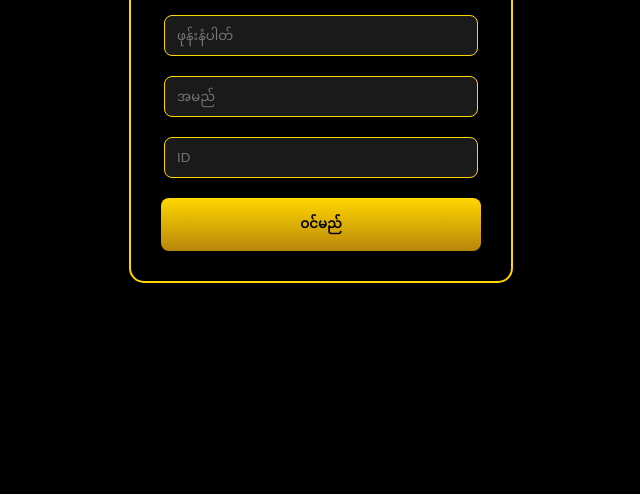
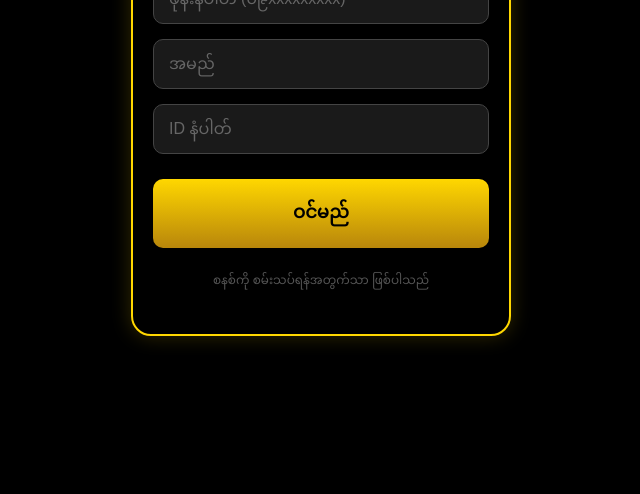
Before and after one commit to Spck-Key/Money-Box, a plain HTML site: page index.html in a window 1280 px wide. Shown: the part 306-800 px from the top of the page, without its empty margins (319-959 px from the left). Drawn offline with Linux system fonts and the light colour scheme.

Commit message:
update index.html

```diff
--- a/index.html
+++ b/index.html
@@ -5,19 +5,108 @@
     <meta name="viewport" content="width=device-width, initial-scale=1.0">
     <title>MoneyBed 3D - Login</title>
     <style>
-        body { margin: 0; background: #000 url('1000020838.png') no-repeat center center fixed; background-size: cover; font-family: sans-serif; display: flex; justify-content: center; align-items: center; height: 100vh; }
-        .login-box { background: rgba(0, 0, 0, 0.85); padding: 30px; border-radius: 15px; border: 2px solid #ffd700; text-align: center; width: 320px; }
-        input { width: 90%; padding: 12px; margin: 10px 0; border-radius: 8px; border: 1px solid #ffd700; background: #1a1a1a; color: #fff; outline: none; }
-        button { width: 100%; padding: 12px; background: linear-gradient(to bottom, #ffd700, #b8860b); border: none; font-weight: bold; cursor: pointer; border-radius: 8px; margin-top: 10px; }
+        * { box-sizing: border-box; }
+        body {
+            background: #000;
+            display: flex;
+            justify-content: center;
+            align-items: center;
+            height: 100vh;
+            margin: 0;
+            font-family: sans-serif;
+        }
+        .login-card {
+            width: 90%;
+            max-width: 380px;
+            background: #000;
+            padding: 40px 20px;
+            border-radius: 20px;
+            border: 2px solid #ffd700;
+            text-align: center;
+            box-shadow: 0 0 20px rgba(255, 215, 0, 0.2);
+        }
+        h1 { color: #ffd700; margin-bottom: 30px; font-size: 28px; text-shadow: 0 0 10px #ffd700; }
+
+        .input-group { margin-bottom: 15px; }
+
+        /* စာရိုက်လို့ရအောင် သေချာပြင်ထားသော Input များ */
+        input {
+            width: 100%;
+            padding: 15px;
+            background: #1a1a1a;
+            border: 1px solid #444;
+            border-radius: 10px;
+            color: #fff;
+            font-size: 16px;
+            outline: none;
+            transition: 0.3s;
+        }
+        input:focus { border-color: #ffd700; background: #222; }
+        input::placeholder { color: #666; }
+
+        .btn-login {
+            width: 100%;
+            padding: 15px;
+            margin-top: 10px;
+            background: linear-gradient(to bottom, #ffd700, #b8860b);
+            border: none;
+            border-radius: 10px;
+            color: #000;
+            font-weight: bold;
+            font-size: 18px;
+            cursor: pointer;
+            box-shadow: 0 4px 10px rgba(0,0,0,0.3);
+        }
+        .btn-login:active { transform: scale(0.98); }
+
+        .footer-link { margin-top: 20px; font-size: 12px; color: #555; }
     </style>
 </head>
 <body>
-    <div class="login-box">
-        <h2 style="color: gold; text-shadow: 0 0 10px gold;">MoneyBed 3D</h2>
-        <input type="text" id="phone" placeholder="ဖုန်းနံပါတ်">
-        <input type="text" id="name" placeholder="အမည်">
-        <input type="password" id="admin_id" placeholder="ID"> <button onclick="checkLogin()">ဝင်မည်</button>
+
+    <div class="login-card">
+        <h1>MoneyBed 3D</h1>
+
+        <div class="input-group">
+            <input type="tel" id="phone" placeholder="ဖုန်းနံပါတ် (၀၉xxxxxxxxx)" autocomplete="off">
+        </div>
+
+        <div class="input-group">
+            <input type="text" id="username" placeholder="အမည်" autocomplete="off">
+        </div>
+
+        <div class="input-group">
+            <input type="text" id="userid" placeholder="ID နံပါတ်" autocomplete="off">
+        </div>
+
+        <button class="btn-login" onclick="handleLogin()">ဝင်မည်</button>
+
+        <div class="footer-link">
+            စနစ်ကို စမ်းသပ်ရန်အတွက်သာ ဖြစ်ပါသည်
+        </div>
     </div>
-    <script src="script.js"></script>
+
+    <script>
+        function handleLogin() {
+            const phone = document.getElementById('phone').value;
+            const user = document.getElementById('username').value;
+            const id = document.getElementById('userid').value;
+
+            // အခြေခံ စစ်ဆေးမှု
+            if(phone === "" || user === "" || id === "") {
+                alert("အချက်အလက်များကို ပြည့်စုံစွာ ဖြည့်စွက်ပါ");
+                return;
+            }
+
+            // အချက်အလက်များကို သိမ်းဆည်းခြင်း
+            localStorage.setItem('currentUser', user);
+            localStorage.setItem('currentId', id);
+
+            alert("အောင်မြင်စွာ ဝင်ရောက်ပြီးပါပြီ");
+
+            // ဒိုင်ချုပ် Dashboard သို့ တိုက်ရိုက်သွားမည်
+            window.location.href = "admin.html";
+        }
+    </script>
 </body>
 </html>
```
